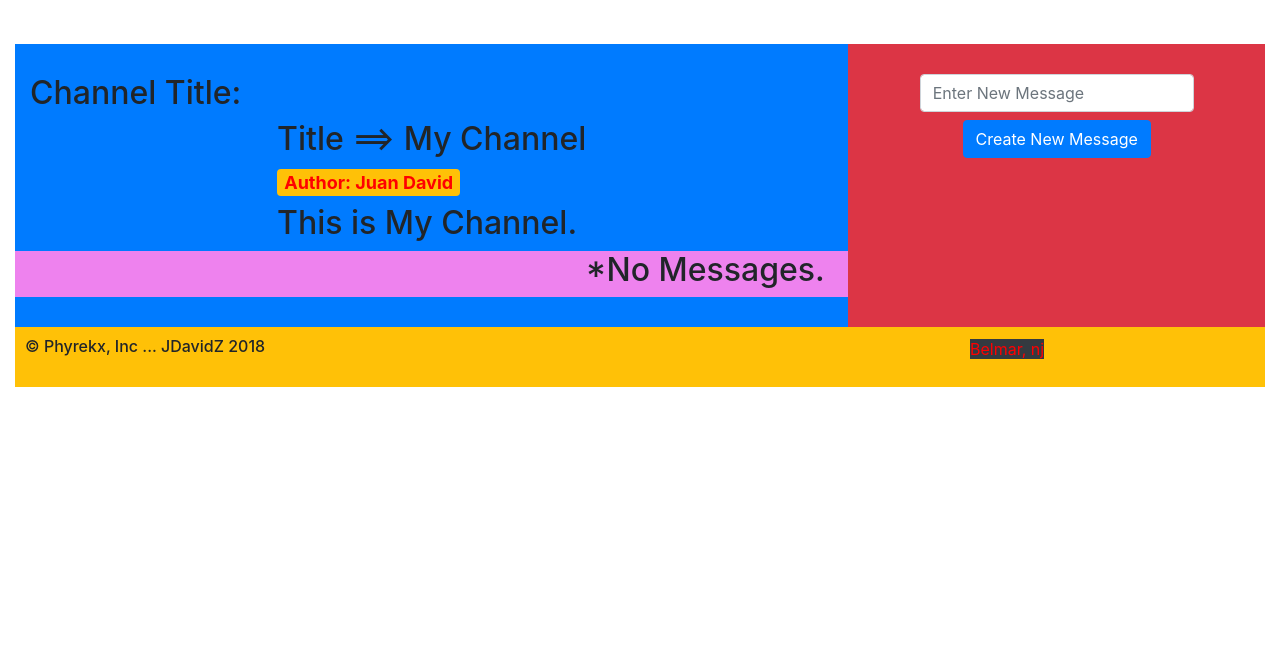
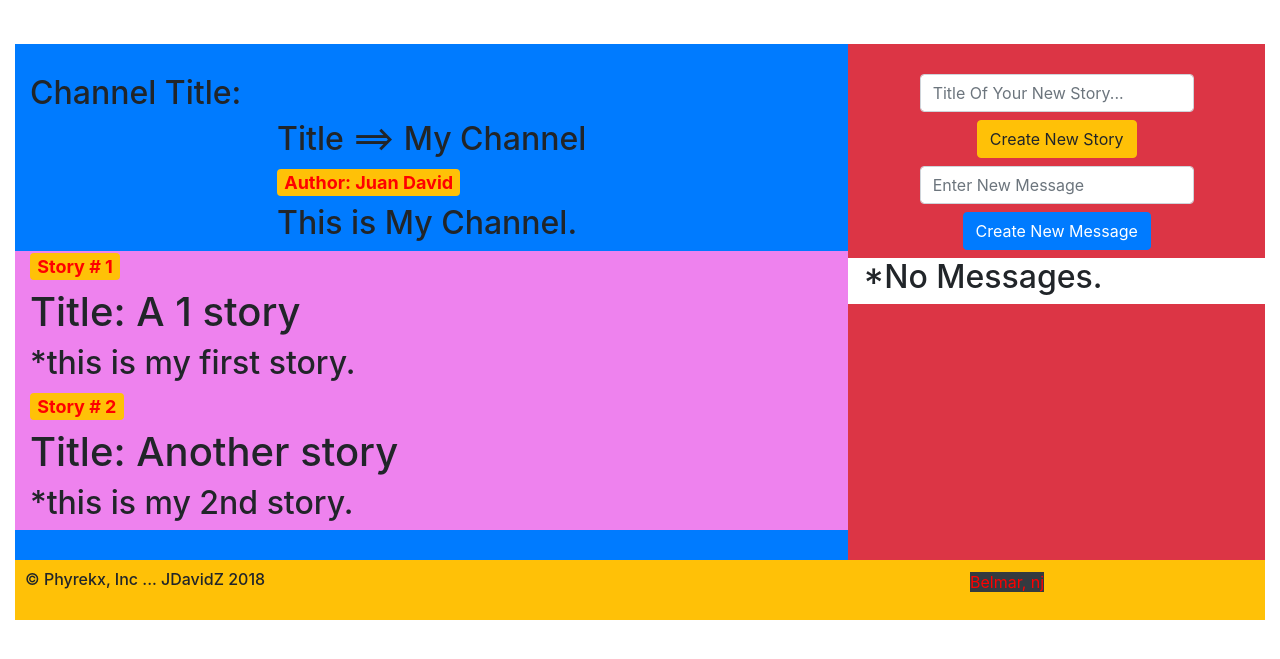
Before and after one commit to jDavidZapata/Personal-News, a Flask app: a page that uses templates/layout.html in a window 1280 px wide. Shown: the part 76-735 px from the top of the page. Run offline with Flask 2, Linux system fonts and the light colour scheme; some libraries are stand-ins or nearby versions.

Commit message:
Updated Channel Route

```diff
--- a/app1.py
+++ b/app1.py
@@ -21,13 +21,13 @@
 channels = [channel5, channel1, channel2, channel3, channel4]
 
 
-story_s = [{"title": "A story", "text": "this is my first story."},{"title": "Another story", "text": "this is my second story."} ]
+storys_ = [{"title": "A story", "text": "this is my first story."},{"title": "Another story", "text": "this is my second story."} ]
 
 messages_ = [{"text":"hello, 1st message"}, {"text":"world, 2nd message"}, {"text":"And this is the 3rd message."}]
 
-story = {'title':'My Story', 'author':'Juan David', 'year': 2019, 'text': 'This is my first Story.'}
+story_ = {'title':'My Story', 'author':'Juan David', 'year': 2019, 'text': 'This is my first Story.'}
 
-comments = [{"text":"1st. comment. hello"}, {"text":"2nd. comment. world"}]
+comments_ = [{"text":"1st. comment. hello"}, {"text":"2nd. comment. world"}]
 
 @app.route("/")
 def index():
@@ -206,9 +206,10 @@
 			channel.append(s)
 
 
+	messages = channel[0]['messages'] if 'messages' in channel[0] else "No Messages."
 
 
-	messages = channel[0]['messages'] if 'messages' in channel[0] else "No Messages."
+	storys = channel[0]['storys'] if 'storys' in channel[0] else "No Story's."
 
 
 	#channel = [(channels[i] for channel_title in channels[i]['title']) for i in range(len(channels))]
@@ -219,6 +220,8 @@
 	print(messages)
 
 	print(channel)
+
+	print(storys)
 
 	if channel == None:
 
@@ -232,7 +235,7 @@
 	messages = [{"text":"hello, 1st message"}, {"text":"world, 2nd message"}, {"text":"And this is the 3rd message."}]
 	'''
 
-	return render_template("channel_page.html", channel=channel, messages=messages)
+	return render_template("channel_page.html", channel=channel, messages=messages, storys=storys)
 
 
 @app.route("/storyPage")
--- a/templates/channel_page.html
+++ b/templates/channel_page.html
@@ -36,22 +36,23 @@
 
     </div>
 
-    <div class="row justify-content-end" style="background-color: violet">
-        {% if messages == 'No Messages.' %}
+    <div class="row justify-content-left" style="background-color: violet">
+        {% if storys == "No Story's." %}
 
         <div class="col-lg-4 col-md-6 ">
 
-            <h2>*{{messages}}</h2>
+            <h2>*{{storys}}</h2>
         </div>
 
 
         {% else %}
-        {% for message in messages %}
+        {% for story in storys %}
 
-        <div class="col-lg-4 col-md-6 ">
+        <div class="col-12">
 
-            <h4><a href="#" class="badge badge-warning">Message # {{messages.index(message) + 1}}</a></h4>
-            <h2>*{{message.text}}</h2>
+            <h4><a href="#" class="badge badge-warning">Story # {{storys.index(story) + 1}}</a></h4>
+            <h1>Title: {{story.title}}</h1>
+            <h2>*{{story.text}}</h2>
         </div>
 
         {% endfor %}
@@ -65,6 +66,17 @@
 
     <form id="form" class="form-inline justify-content-center" action="" method="">
     <div class="form-group mx-sm-3 mb-2">
+        <label for="story" class="sr-only">Story</label>
+        <input type="text" name="message" class="form-control" id="story" placeholder="Title Of Your New Story..."
+                required>
+    </div>
+
+
+    <button id="button" type="submit" class="btn btn-warning mb-2">Create New Story</button>
+    </form>
+
+    <form id="form" class="form-inline justify-content-center" action="" method="">
+    <div class="form-group mx-sm-3 mb-2">
         <label for="messsage" class="sr-only">Message</label>
         <input type="text" name="message" class="form-control" id="message" placeholder="Enter New Message"
                 required>
@@ -72,6 +84,29 @@
 
     <button id="button" type="submit" class="btn btn-primary mb-2">Create New Message</button>
     </form>
+
+    <div class="row justify-content-center" style="background-color: white">
+        {% if messages == 'No Messages.' %}
+
+        <div class="col-12">
+
+            <h2>*{{messages}}</h2>
+        </div>
+
+
+        {% else %}
+        {% for message in messages %}
+
+        <div class="col-12 message-box">
+
+            <h4><a href="#" class="badge badge-warning">Message # {{messages.index(message) + 1}}</a></h4>
+            <h2><*User>{{message.text}}</h2>
+        </div>
+
+        {% endfor %}
+        {% endif %}
+    </div>
+
 </div>
 
 <hr>
--- a/templates/layout.html
+++ b/templates/layout.html
@@ -100,6 +100,12 @@
       text-shadow: 3px 2px black;
     }
 
+    .message-box {
+
+      border-right: 2px solid black;
+      border-left: 2px solid black;
+      border-bottom: 2px solid black;
+    }
 
 
   </style>
```
Lines whose indentation alone changed are shown as unchanged.
